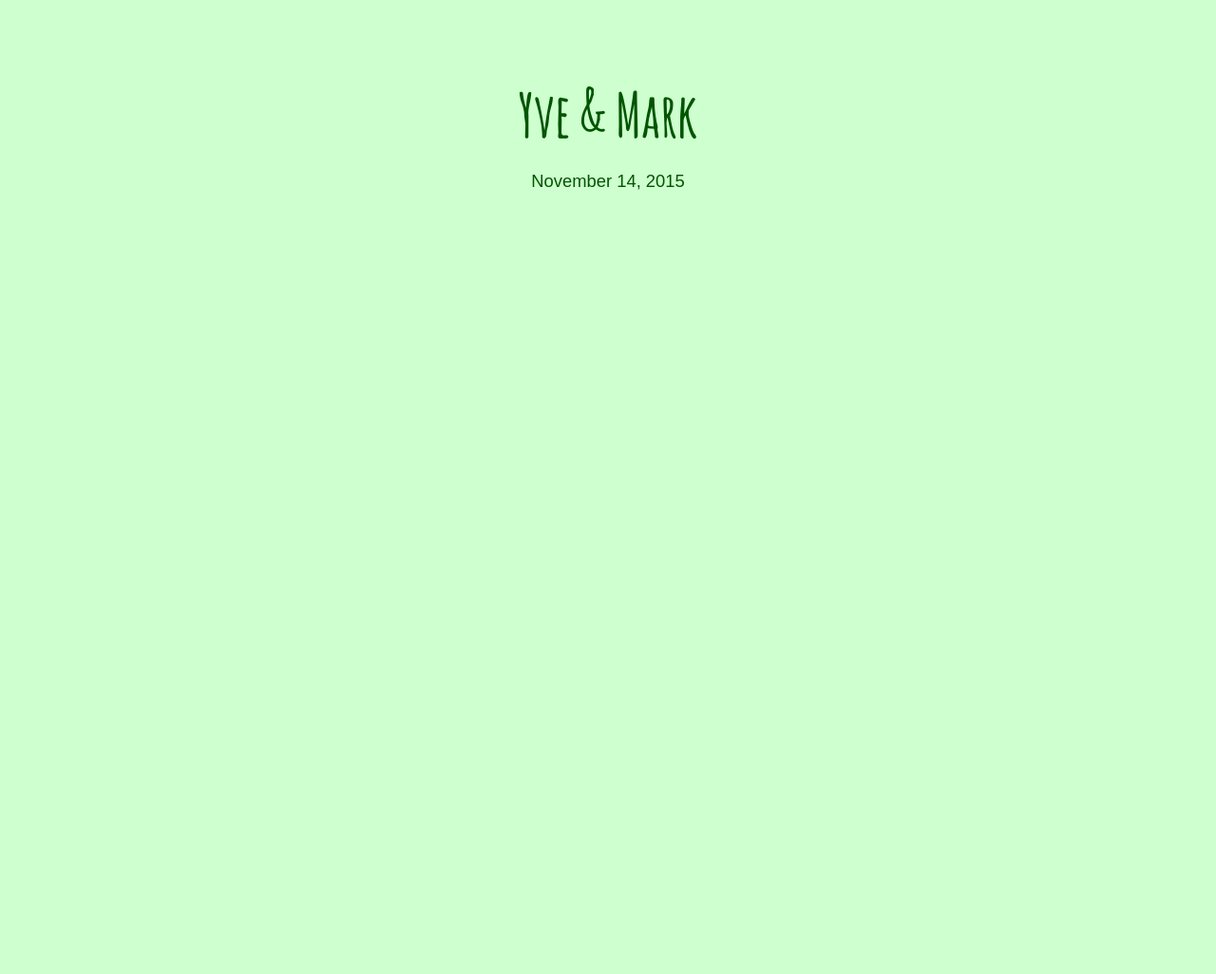
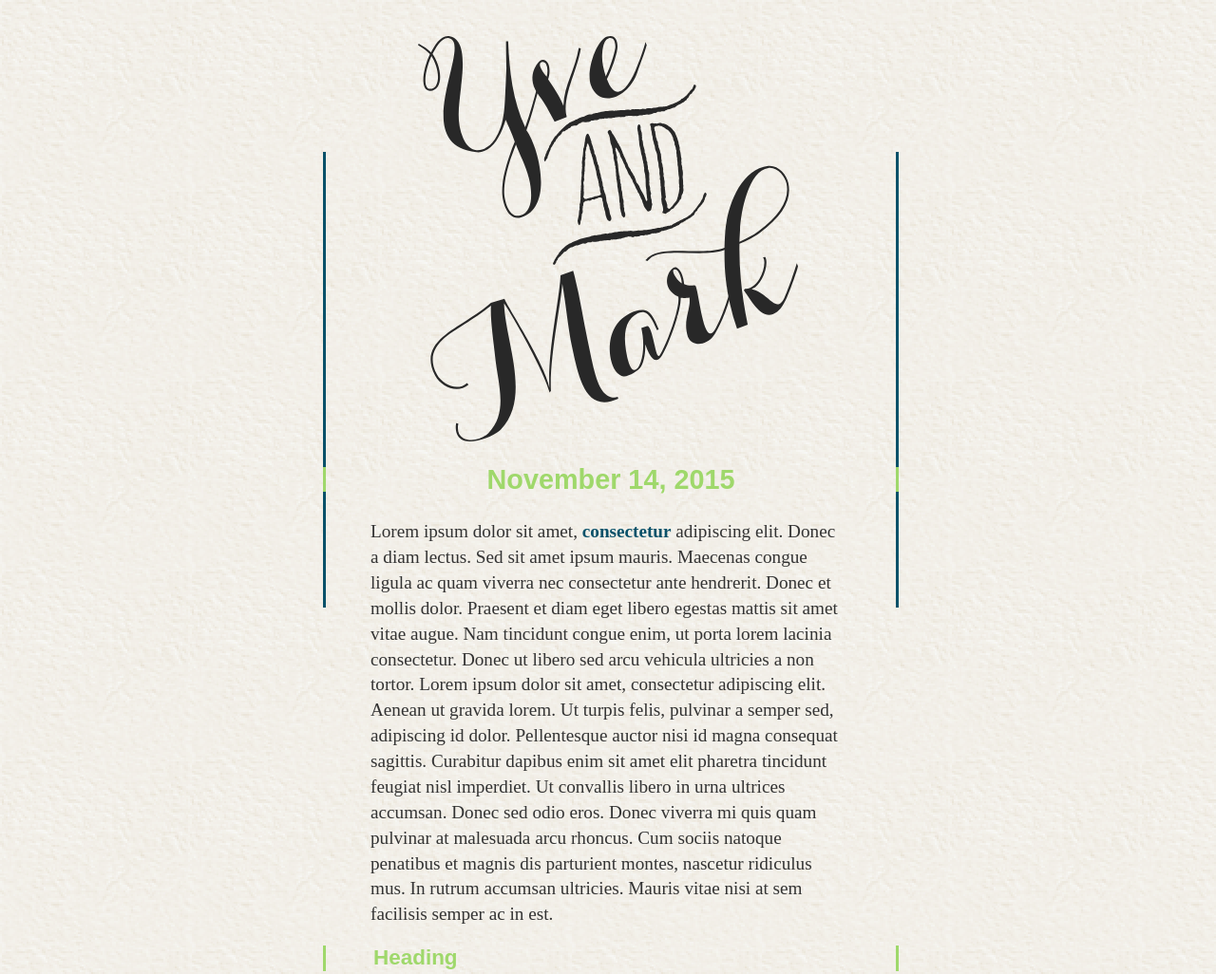
Before and after one commit to jugglinmike/yveandmark, a plain HTML site: page index.html in a window 1280 px wide. Shown: the top 1026 px of the page at 95% size. Before the commit the page ends 800 px from the top, so only its background shows below. Drawn offline with Linux system fonts and the light colour scheme.

Commit message:
Extend design

```diff
--- a/index.html
+++ b/index.html
@@ -6,9 +6,74 @@
     <link rel="stylesheet" type="text/css" href="style/main.css" />
   </head>
   <body>
-    <header>
-      <h1>Yve &amp; Mark</h1>
-      <h2>November 14, 2015</h2>
-    </header>
+    <main>
+      <header>
+        <img src="img/monogram.svg" alt="Yve and Mark">
+        <h2>November 14, 2015</h2>
+      </header>
+
+      <p>Lorem ipsum dolor sit amet, <a href>consectetur</a> adipiscing elit.
+      Donec a diam lectus. Sed sit amet ipsum mauris. Maecenas congue ligula ac
+      quam viverra nec consectetur ante hendrerit. Donec et mollis dolor.
+      Praesent et diam eget libero egestas mattis sit amet vitae augue. Nam
+      tincidunt congue enim, ut porta lorem lacinia consectetur. Donec ut
+      libero sed arcu vehicula ultricies a non tortor. Lorem ipsum dolor sit
+      amet, consectetur adipiscing elit. Aenean ut gravida lorem. Ut turpis
+      felis, pulvinar a semper sed, adipiscing id dolor. Pellentesque auctor
+      nisi id magna consequat sagittis. Curabitur dapibus enim sit amet elit
+      pharetra tincidunt feugiat nisl imperdiet. Ut convallis libero in urna
+      ultrices accumsan. Donec sed odio eros. Donec viverra mi quis quam
+      pulvinar at malesuada arcu rhoncus. Cum sociis natoque penatibus et
+      magnis dis parturient montes, nascetur ridiculus mus. In rutrum accumsan
+      ultricies.  Mauris vitae nisi at sem facilisis semper ac in est.</p>
+
+      <h3>Heading</h3>
+
+      <p>Vivamus fermentum semper porta. Nunc diam velit, adipiscing ut
+      tristique vitae, sagittis vel odio. Maecenas convallis ullamcorper
+      ultricies. Curabitur ornare, ligula semper consectetur sagittis, nisi
+      diam iaculis velit, id fringilla sem nunc vel mi. Nam dictum, odio nec
+      pretium volutpat, arcu ante placerat erat, non tristique elit urna et
+      turpis. Quisque mi metus, ornare sit amet fermentum et, tincidunt et
+      orci. Fusce eget orci a orci congue vestibulum. Ut dolor diam, elementum
+      et vestibulum eu, porttitor vel elit. Curabitur venenatis pulvinar tellus
+      gravida ornare. Sed et erat faucibus nunc euismod ultricies ut id justo.
+      Nullam cursus suscipit nisi, et ultrices justo sodales nec. Fusce
+      venenatis facilisis lectus ac semper. Aliquam at massa ipsum. Quisque
+      bibendum purus convallis nulla ultrices ultricies. Nullam aliquam, mi eu
+      aliquam tincidunt, purus velit laoreet tortor, viverra pretium nisi quam
+      vitae mi. Fusce vel volutpat elit. Nam sagittis nisi dui.</p>
+
+      <p>Suspendisse lectus leo, consectetur in tempor sit amet, placerat quis
+      neque.  Etiam luctus porttitor lorem, sed suscipit est rutrum non.
+      Curabitur lobortis nisl a enim congue semper. Aenean commodo ultrices
+      imperdiet. Vestibulum ut justo vel sapien venenatis tincidunt. Phasellus
+      eget dolor sit amet ipsum dapibus condimentum vitae quis lectus. Aliquam
+      ut massa in turpis dapibus convallis. Praesent elit lacus, vestibulum at
+      malesuada et, ornare et est. Ut augue nunc, sodales ut euismod non,
+      adipiscing vitae orci. Mauris ut placerat justo. Mauris in ultricies
+      enim. Quisque nec est eleifend nulla ultrices egestas quis ut quam. Donec
+      sollicitudin lectus a mauris pulvinar id aliquam urna cursus. Cras quis
+      ligula sem, vel elementum mi. Phasellus non ullamcorper urna.</p>
+
+      <p>Class aptent taciti sociosqu ad litora torquent per conubia nostra,
+      per inceptos himenaeos. In euismod ultrices facilisis. Vestibulum porta
+      sapien adipiscing augue congue id pretium lectus molestie. Proin quis
+      dictum nisl.  Morbi id quam sapien, sed vestibulum sem. Duis elementum
+      rutrum mauris sed convallis. Proin vestibulum magna mi. Aenean tristique
+      hendrerit magna, ac facilisis nulla hendrerit ut. Sed non tortor sodales
+      quam auctor elementum.  Donec hendrerit nunc eget elit pharetra pulvinar.
+      Suspendisse id tempus tortor.  Aenean luctus, elit commodo laoreet
+      commodo, justo nisi consequat massa, sed vulputate quam urna quis eros.
+      Donec vel.</p>
+
+
+      <footer>
+        <a href="#">
+          <img src="img/monogram.svg" alt="Yve and Mark">
+        </a>
+      </footer>
+      <div class="huggers">&nbsp;</div>
+    </main>
   </body>
 </html>
--- a/style/main.css
+++ b/style/main.css
@@ -18,27 +18,70 @@ html, body {
 	margin: 0;
 }
 
-body{
-	background-color: #ceffce;
+body {
+	background-color: #eee;
+	background-image: url(handmadepaper-brown.png);
+	color: #333;
+}
+
+a, a:visited, a:active, a:hover {
+	color: #095169;
+	font-weight: bold;
+	outline: none;
+	text-decoration: none;
+}
+
+h1, h2, h3 {
+	border-width: 0 3px;
+	padding: 0 50px;
+	margin: 0 -50px 1em;
+	width: 100%;
+
+	border-style: solid;
+	color: #9fd86b;
+	font-family: sans-serif;
+	font-weight: bold;
+}
+
+main {
+	width: 500px;
+	margin: 0 auto;
+
+	font-size: 1.2em;
+	line-height: 1.4em;
 }
 
 header {
-	margin: 3em 0;
-	padding: 0.8em 0;
+	margin-top: 2em;
 
-	color: #050;
 	text-align: center;
 }
 
-header h1 {
-	margin: 0.3em;
-
-	font-family: 'Amatic SC', serif;
-	font-size: 4em;
+header img {
+	width: 400px;
+	margin-bottom: 1em;
 }
 
-header h2 {
-	font-family: sans-serif;
-	font-size: 1.15em;
-	font-weight: normal;
+footer {
+	margin: 4em 0;
+
+	text-align: center;
 }
+
+footer img {
+	width: 200px;
+}
+
+.huggers {
+	position: fixed;
+	top: 20%;
+	z-index: -1;
+
+	width: 600px;
+	margin-left: -50px;
+	height: 60%;
+	border-width: 0 3px;
+
+	border-style: solid;
+	border-color: #095169;
+}
```
Also changed, not shown: img/monogram.svg (added), style/handmadepaper-brown.png (added).
